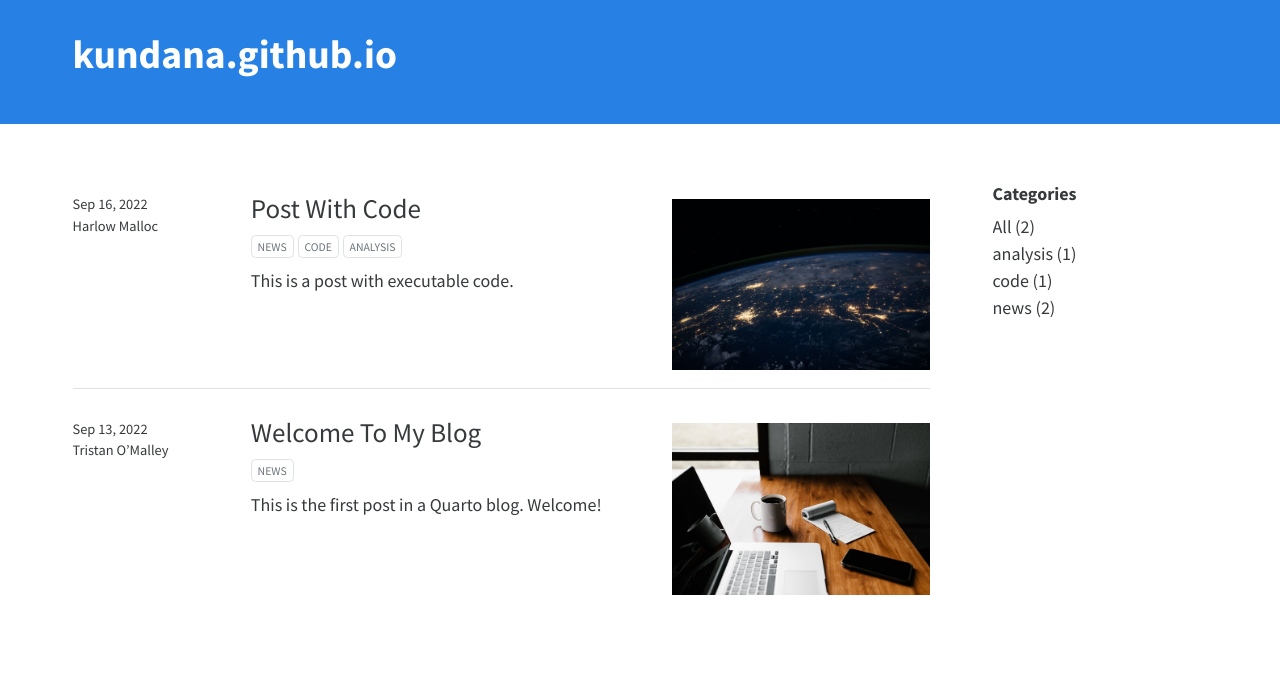
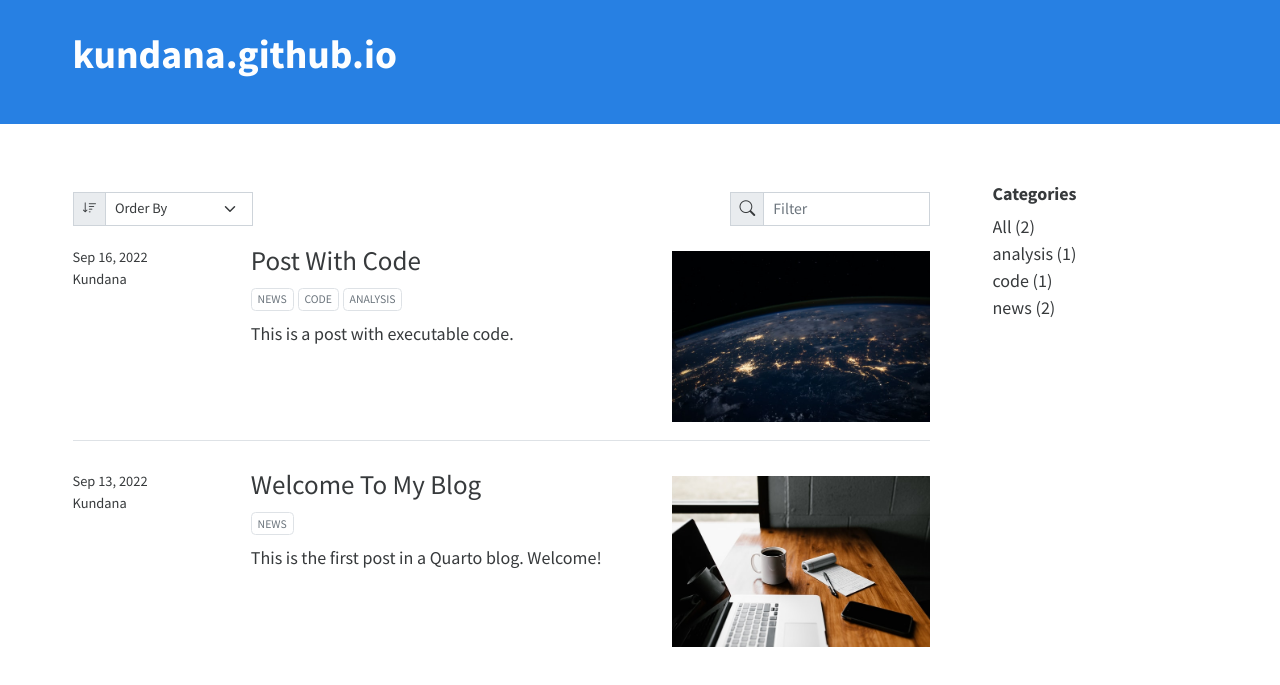
Before and after one commit to kundanareddyy/Quarto_Blog, a plain HTML site: page index.html in a window 1280 px wide. Shown: the part 79-764 px from the top of the page. Drawn offline with nearby package versions, Linux system fonts and the light colour scheme.

Commit message:
Add files via upload

```diff
--- a/index.html
+++ b/index.html
@@ -163,8 +163,33 @@ ul.task-list li input[type="checkbox"] {
 
 
 <div class="quarto-listing quarto-listing-container-default" id="listing-listing">
+<div class="listing-actions-group">
+   <div class="input-group input-group-sm quarto-listing-sort">
+     <span class="input-group-text"><i class="bi bi-sort-down"></i></span>
+     <select id="listing-listing-sort" class="form-select" aria-label="Order By" onchange="window['quarto-listings']['listing-listing'].sort(this.options[this.selectedIndex].value, { order: this.options[this.selectedIndex].getAttribute('data-direction')})">
+       <option value="" disabled="" selected="" hidden="">Order By</option>
+       <option value="index" data-direction="asc">Default</option>
+         <option value="listing-title" data-direction="asc">
+          Title
+        </option>
+         <option value="listing-date-sort" data-direction="asc">
+          Date - Oldest
+        </option>
+         <option value="listing-date-sort" data-direction="desc">
+          Date - Newest
+        </option>
+         <option value="listing-author" data-direction="asc">
+          Author
+        </option>
+     </select>
+  </div>
+    <div class="input-group input-group-sm quarto-listing-filter">
+      <span class="input-group-text"><i class="bi bi-search"></i></span>
+      <input type="text" class="search form-control" placeholder="Filter">
+    </div>
+</div>
 <div class="list quarto-listing-default">
-<div class="quarto-post image-right" data-index="0" data-categories="news,code,analysis" data-listing-date-sort="1663304400000" data-listing-file-modified-sort="1663357581704" data-listing-reading-time-sort="0.045">
+<div class="quarto-post image-right" data-index="0" data-categories="news,code,analysis" data-listing-date-sort="1663304400000" data-listing-file-modified-sort="1663458298339" data-listing-reading-time-sort="0.045">
 <div class="thumbnail">
 <p><a href="./posts/post-with-code/index.html"> <img src="./posts/post-with-code/image.jpg" class="thumnail-image"> </a></p>
 </div>
@@ -200,12 +225,12 @@ This is a post with executable code.
 Sep 16, 2022
 </div>
 <div class="listing-author">
-Harlow Malloc
+Kundana
 </div>
 </a>
 </div>
 </div>
-<div class="quarto-post image-right" data-index="1" data-categories="news" data-listing-date-sort="1663045200000" data-listing-file-modified-sort="1663357581682" data-listing-reading-time-sort="0.16">
+<div class="quarto-post image-right" data-index="1" data-categories="news" data-listing-date-sort="1663045200000" data-listing-file-modified-sort="1663458312344" data-listing-reading-time-sort="0.16">
 <div class="thumbnail">
 <p><a href="./posts/welcome/index.html"> <img src="./posts/welcome/thumbnail.jpg" class="thumnail-image"> </a></p>
 </div>
@@ -235,7 +260,7 @@ This is the first post in a Quarto blog. Welcome!
 Sep 13, 2022
 </div>
 <div class="listing-author">
-Tristan O’Malley
+Kundana
 </div>
 </a>
 </div>
--- a/search.json
+++ b/search.json
@@ -11,7 +11,7 @@
     "href": "index.html",
     "title": "kundana.github.io",
     "section": "",
-    "text": "news\n\n\ncode\n\n\nanalysis\n\n\n\n\n\n\n\n\n\n\n\nSep 16, 2022\n\n\nHarlow Malloc\n\n\n\n\n\n\n  \n\n\n\n\n\n\n\n\n\n\nnews\n\n\n\n\n\n\n\n\n\n\n\nSep 13, 2022\n\n\nTristan O’Malley\n\n\n\n\n\n\nNo matching items"
+    "text": "Order By\n       Default\n         \n          Title\n        \n         \n          Date - Oldest\n        \n         \n          Date - Newest\n        \n         \n          Author\n        \n     \n  \n    \n      \n      \n    \n\n\n\n\n  \n\n\n\n\n\n\n\n\n\n\nnews\n\n\ncode\n\n\nanalysis\n\n\n\n\n\n\n\n\n\n\n\nSep 16, 2022\n\n\nKundana\n\n\n\n\n\n\n  \n\n\n\n\n\n\n\n\n\n\nnews\n\n\n\n\n\n\n\n\n\n\n\nSep 13, 2022\n\n\nKundana\n\n\n\n\n\n\nNo matching items"
   },
   {
     "objectID": "posts/post-with-code/index.html",
```
Also changed, not shown: about.html (+2 -6 lines), posts/welcome/index.html (+2 -2 lines).
